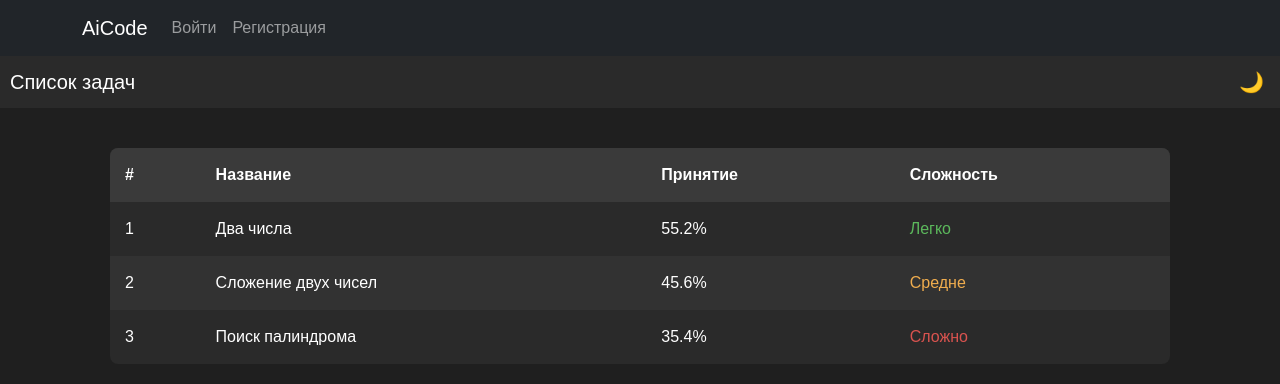
After one commit to zhambulovS/product, a Django app: page /tasks/ in a window 1280 px wide. The commit adds this page. Shown: the top 384 px of the page. Run offline with Django 5.2, Linux system fonts and the light colour scheme.

Commit message:
update 25.03

```diff
--- a/backend/aicode/aicode/settings.py
+++ b/backend/aicode/aicode/settings.py
@@ -38,6 +38,7 @@ INSTALLED_APPS = [
     'django.contrib.messages',
     'django.contrib.staticfiles',
     'base',
+    'tailwind',
 ]
 
 MIDDLEWARE = [
@@ -124,5 +125,4 @@ STATIC_URL = 'static/'
 DEFAULT_AUTO_FIELD = 'django.db.models.BigAutoField'
 
 LOGIN_REDIRECT_URL = 'base:home'
-LOGIN_REDIRECT_URL = 'base:login'
-LOGIN_REDIRECT_URL = 'base:logout'
+LOGOUT_REDIRECT_URL = 'base:home'
--- a/backend/aicode/base/templates/base.html
+++ b/backend/aicode/base/templates/base.html
@@ -6,20 +6,52 @@
   <meta name="viewport" content="width=device-width, initial-scale=1.0">
   <title>{% block title %}AiCode{% endblock %}</title>
   <link href="https://cdn.jsdelivr.net/npm/bootstrap@5.3.0/dist/css/bootstrap.min.css" rel="stylesheet">
+  <link rel="stylesheet" href="https://cdn.jsdelivr.net/npm/bootstrap-icons/font/bootstrap-icons.css">
 </head>
 <body>
   <nav class="navbar navbar-expand-lg navbar-dark bg-dark">
     <div class="container">
       <a class="navbar-brand" href="/">AiCode</a>
-      <div class="collapse navbar-collapse">
+      <button class="navbar-toggler" type="button" data-bs-toggle="collapse" data-bs-target="#navbarNav">
+        <span class="navbar-toggler-icon"></span>
+      </button>
+      <div class="collapse navbar-collapse" id="navbarNav">
+        <ul class="navbar-nav me-auto">
+          {% if user.is_authenticated %}
+          <li class="nav-item">
+            <a class="nav-link" href="/tasks/">Задачи</a>
+          </li>
+          <li class="nav-item">
+            <a class="nav-link" href="/course/">Курс</a>
+          </li>
+          <li class="nav-item">
+            <a class="nav-link" href="/blog/">Блог</a>
+          </li>
+          <li class="nav-item">
+            <a class="nav-link" href="/compiler/">Компилятор</a>
+          </li>
+        </ul>
         <ul class="navbar-nav ms-auto">
-          {% if user.is_authenticated %}
-            <li class="nav-item">
-              <a class="nav-link" href="{% url "base:logout" %}">Выйти</a>
+            <li class="nav-item dropdown">
+              <a class="nav-link dropdown-toggle" href="#" id="navbarDropdown" role="button" data-bs-toggle="dropdown">
+                <img src="{{ user.profile.image.url }}" alt="Профиль" class="rounded-circle" width="30" height="30">
+              </a>
+              <ul class="dropdown-menu dropdown-menu-end" aria-labelledby="navbarDropdown">
+                <li><a class="dropdown-item" href="/profile/">Профиль</a></li>
+                <li>
+                  <form action="{% url 'base:logout' %}" method="post" style="display: inline;">
+                    {% csrf_token %}
+                    <button type="submit" class="dropdown-item">
+                      Выйти
+                    </button>
+                  </form>
+                </li>
+
+              </ul>
             </li>
           {% else %}
             <li class="nav-item">
-              <a class="nav-link" href="/accounts/login/">Войти</a>
+              <a class="nav-link" href="{% url 'base:login' %}">Войти</a>
             </li>
             <li class="nav-item">
               <a class="nav-link" href="/sign-up/">Регистрация</a>
@@ -29,9 +61,7 @@
       </div>
     </div>
   </nav>
-
   {% block content %}{% endblock %}
-
   <script src="https://cdn.jsdelivr.net/npm/bootstrap@5.3.0/dist/js/bootstrap.bundle.min.js"></script>
 </body>
 </html>
--- /dev/null
+++ b/backend/aicode/base/templates/nav/compiler.html
@@ -0,0 +1,2 @@
+<h2>Компилятор</h2>
+<p>Интерактивный компилятор для написания и тестирования кода.</p>
--- /dev/null
+++ b/backend/aicode/base/templates/nav/tasks.html
@@ -0,0 +1,162 @@
+{% extends 'base.html' %}
+{% block title %}Задачи{% endblock %}
+
+{% block content %}
+<style>
+    body {
+        background-color: #1f1f1f;
+        color: white;
+        font-family: Arial, sans-serif;
+        transition: background-color 0.3s, color 0.3s;
+    }
+    .light-mode {
+        background-color: #faf3e0;
+        color: black;
+    }
+    .nav-bar {
+        text-align: center;
+        display: flex;
+        justify-content: space-between;
+        align-items: center;
+        padding: 10px;
+        background: #2a2a2a;
+    }
+    .light-mode .nav-bar {
+        background: #f5e6ca;
+    }
+    .nav-bar h1 {
+        font-size: 20px; /* Уменьшение размера шрифта заголовка */
+        margin: 0; /* Удаление внешнего отступа */
+    }
+    .toggle-mode {
+        border: none;
+        cursor: pointer;
+        background: none;
+        font-size: 20px;
+        margin-left: 5px;
+    }
+    .task-list-container {
+        max-width: 1100px;
+        margin: auto;
+        padding: 20px;
+    }
+    .task-table {
+        width: 100%;
+        border-collapse: collapse;
+        margin-top: 20px;
+        background: #2a2a2a;
+        border-radius: 8px;
+        overflow: hidden;
+    }
+    .light-mode .task-table {
+        background: #f5e6ca;
+    }
+    .task-table th, .task-table td {
+        padding: 15px;
+        text-align: left;
+    }
+    .task-table th {
+        background: #3a3a3a;
+    }
+    .light-mode .task-table th {
+        background: #e0d4b7;
+    }
+    .task-table tr:nth-child(even) {
+        background: #323232;
+    }
+    .light-mode .task-table tr:nth-child(even) {
+        background: #f0dfc5;
+    }
+    .difficulty-easy {
+        color: #5cb85c;
+    }
+    .difficulty-medium {
+        color: #f0ad4e;
+    }
+    .difficulty-hard {
+        color: #d9534f;
+    }
+    .task-link {
+        text-decoration: none;
+        color: #ffffff;
+    }
+    .light-mode .task-link {
+        color: #000000;
+    }
+    @media (max-width: 768px) {
+    .nav-bar {
+        padding: 10px;
+    }
+
+    .nav-bar h1 {
+        font-size: 20px;
+        margin: 0;
+    }
+
+    .toggle-mode {
+        font-size: 20px;
+        margin-left: 5px;
+    }
+}
+
+</style>
+</head>
+<body>
+<div class="nav-bar">
+    <h1>Список задач</h1>
+    <button class="toggle-mode" onclick="toggleMode()" id="theme-toggle-button">🌙</button>
+</div>
+
+<div class="task-list-container">
+    <table class="task-table">
+        <thead>
+            <tr>
+                <th>#</th>
+                <th>Название</th>
+                <th>Принятие</th>
+                <th>Сложность</th>
+            </tr>
+        </thead>
+        <tbody>
+            <tr>
+                <td>1</td>
+                <td><a href="/task/1" class="task-link">Два числа</a></td>
+                <td>55.2%</td>
+                <td class="difficulty-easy">Легко</td>
+            </tr>
+            <tr>
+                <td>2</td>
+                <td><a href="/task/2" class="task-link">Сложение двух чисел </a></td>
+                <td>45.6%</td>
+                <td class="difficulty-medium">Средне</td>
+            </tr>
+            <tr>
+                <td>3</td>
+                <td><a href="/task/3" class="task-link">Поиск палиндрома</a></td>
+                <td>35.4%</td>
+                <td class="difficulty-hard">Сложно</td>
+            </tr>
+        </tbody>
+    </table>
+</div>
+
+<script>
+    function toggleMode() {
+        const body = document.body;
+        const toggleButton = document.getElementById("theme-toggle-button");
+        body.classList.toggle("light-mode");
+        const isLightMode = body.classList.contains("light-mode");
+        localStorage.setItem("theme", isLightMode ? "light" : "dark");
+        toggleButton.textContent = isLightMode ? "🌞" : "🌙";
+    }
+
+    document.addEventListener("DOMContentLoaded", () => {
+        const toggleButton = document.getElementById("theme-toggle-button");
+        const isLightMode = localStorage.getItem("theme") === "light";
+        if (isLightMode) {
+            document.body.classList.add("light-mode");
+        }
+        toggleButton.textContent = isLightMode ? "🌞" : "🌙";
+    });
+</script>
+{% endblock %}
--- a/backend/aicode/base/urls.py
+++ b/backend/aicode/base/urls.py
@@ -1,10 +1,15 @@
 from django.urls import path, include
-from .views import authView, home
-from . import views
+from django.contrib.auth import views as auth_views
+from .views import authView, home, tasks, course, compiler, profile, topic_detail, blog
 
 urlpatterns = [
-    path("", home, name = "home"),
-    path("sign-up/", authView, name = "authView"),
+    path("", home, name="home"),
+    path("tasks/", tasks, name="tasks"),
+    path("blog/", blog, name="blog"),
+    path("course/", course, name="course"),
+    path("compiler/", compiler, name="compiler"),
+    path("sign-up/", authView, name="authView"),
     path("accounts/", include("django.contrib.auth.urls")),
-    path('module2/topic/<int:topic_id>/', views.topic_detail, name='topic_detail'),
+    path("profile/", profile, name="profile"),
+    path("module2/topic/<int:topic_id>/", topic_detail, name="topic_detail"),
 ]
--- a/backend/aicode/base/views.py
+++ b/backend/aicode/base/views.py
@@ -1,43 +1,55 @@
-from django.shortcuts import render
+from django.shortcuts import render, redirect
 from django.contrib.auth.forms import UserCreationForm
 from django.contrib.auth.decorators import login_required
-from . import views
-
+from django.contrib.auth import logout
+from django.contrib.auth import views as auth_views
+from django.views.decorators.cache import never_cache
+@never_cache
+def home(request):
+    return render(request, "home.html")
 
 @login_required
-def home(request):
-    return render(request, "home.html", {})
+def profile(request):
+    return render(request, "nav/profile.html")
 
 def authView(request):
     if request.method == "POST":
-        form = UserCreationForm(request.POST or None)
+        form = UserCreationForm(request.POST)
         if form.is_valid():
             form.save()
+            return redirect("login")
     else:
         form = UserCreationForm()
     return render(request, "registration/sign-up.html", {"form": form})
-
+@never_cache
+def tasks(request):
+    return render(request, "nav/tasks.html")
+@never_cache
+def blog(request):
+    return render(request, "nav/blog.html")
+@never_cache
+def course(request):
+    return render(request, "nav/course.html")
+@never_cache
+def compiler(request):
+    return render(request, "nav/compiler.html")
+@never_cache
 def topic_detail(request, topic_id):
-    # Пример: упрощённая логика, без БД
-    if topic_id == 4:
-        context = {
-            'topic_title': '4 Тақырып: Адам-компьютер өзара әрекеттестігі',
-            'video_url': 'https://www.youtube.com/embed/29gjnUB4Tds?si=CxPid1brPTihDVfX',
-            'tasks': ['Task 4.1', 'Task 4.2', 'Task 4.3']
-        }
-    elif topic_id == 5:
-        context = {
-            'topic_title': '5 Тақырып: Деректер қорларының жүйелері',
-            'video_url': 'https://www.youtube.com/embed/OiodPKcCQoA?si=JgLc8mTaa4gJUEXK',
-            'tasks': ['Task 5.1', 'Task 5.2', 'Task 5.3']
-        }
-    elif topic_id == 6:
-        context = {
-            'topic_title': '6 Тақырып: Деректерді талдау. Деректерді басқару.',
-            'video_url': 'https://www.youtube.com/embed/-vTjhRKRxsU?si=A3QTkoYB88WSgThe',
-            'tasks': ['Task 6.1', 'Task 6.2']
-        }
-    else:
-        return render(request, '404.html', status=404)
-
-    return render(request, 'topic_details.html', context)
+    topics = {
+        4: {
+            "topic_title": "4 Тақырып: Адам-компьютер өзара әрекеттестігі",
+            "video_url": "https://www.youtube.com/embed/29gjnUB4Tds?si=CxPid1brPTihDVfX",
+            "tasks": ["Task 4.1", "Task 4.2", "Task 4.3"],
+        },
+        5: {
+            "topic_title": "5 Тақырып: Деректер қорларының жүйелері",
+            "video_url": "https://www.youtube.com/embed/OiodPKcCQoA?si=JgLc8mTaa4gJUEXK",
+            "tasks": ["Task 5.1", "Task 5.2", "Task 5.3"],
+        },
+        6: {
+            "topic_title": "6 Тақырып: Деректерді талдау. Деректерді басқару.",
+            "video_url": "https://www.youtube.com/embed/-vTjhRKRxsU?si=A3QTkoYB88WSgThe",
+            "tasks": ["Task 6.1", "Task 6.2"],
+        },
+    }
+    context = topics.get
```
Also changed, not shown: backend/aicode/base/static/css/style.css (+7 -0 lines), backend/aicode/base/templates/nav/blog.html (added, +24 -0 lines), backend/aicode/base/templates/nav/course.html (added, +119 -0 lines), backend/aicode/base/templates/nav/profile.html (added, +83 -0 lines), backend/aicode/db.sqlite3.
